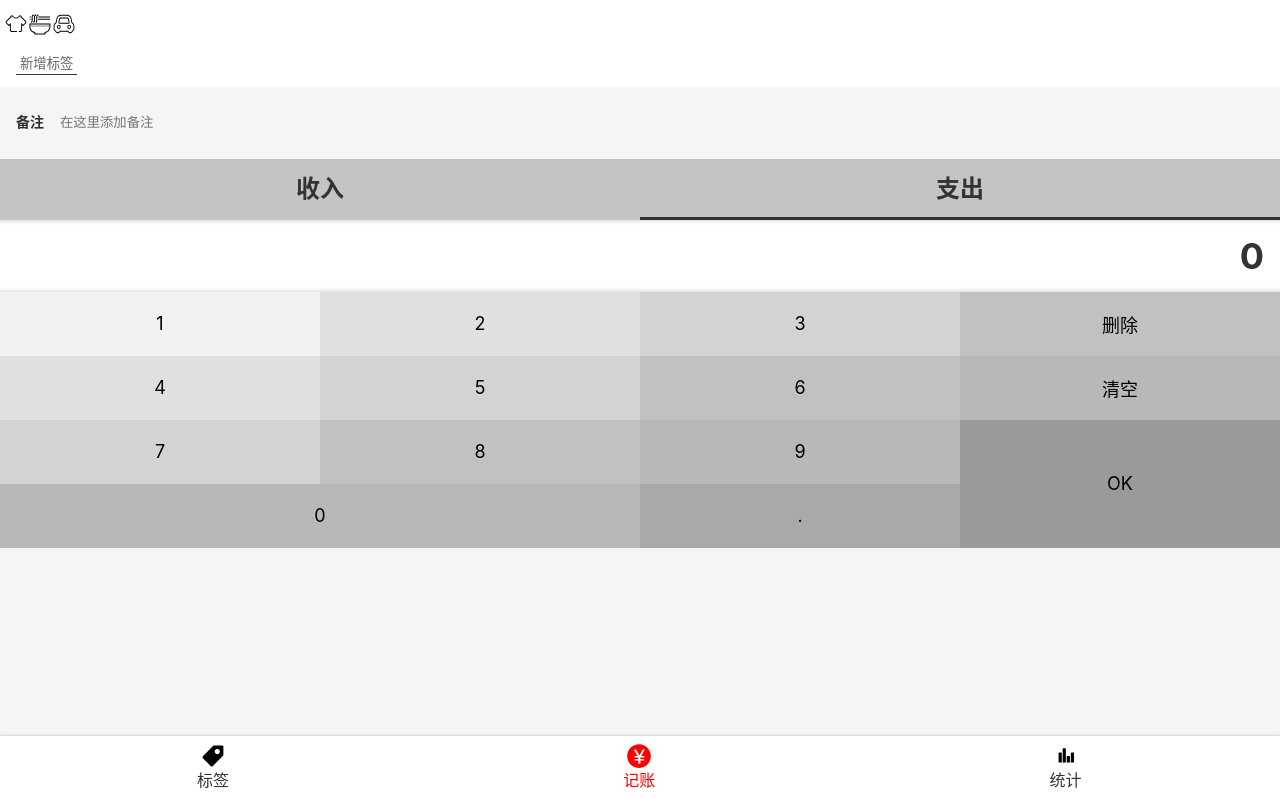
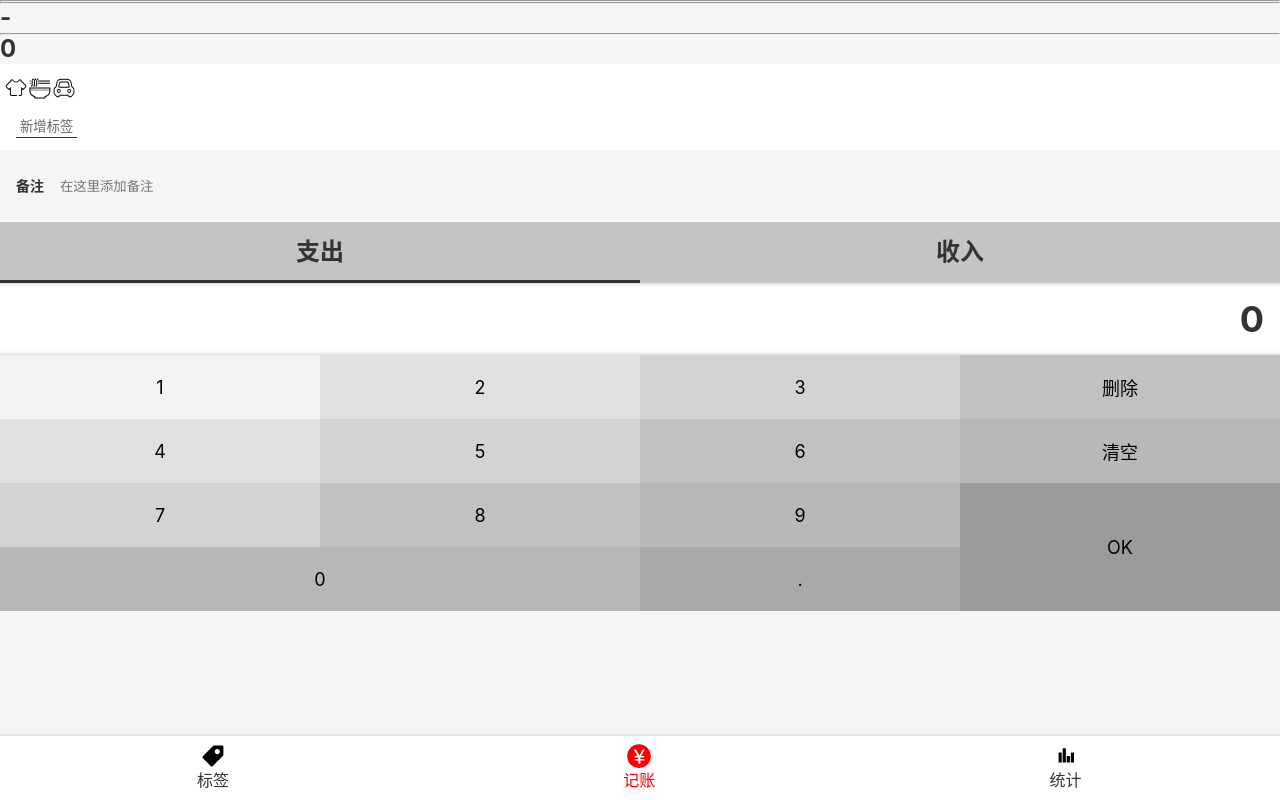
Before and after one commit to awttt/money-react, a React app: page /#/money in a window 1280 px wide. Built offline with nearby package versions, Linux system fonts and the light colour scheme.

Commit message:
完成收集数据（键盘输入0 和 OK 时 存在bug）

```diff
--- a/src/views/Money.tsx
+++ b/src/views/Money.tsx
@@ -22,16 +22,33 @@ function Money() {
   return (
     <MyLayout>
       {selected.tags.join(',')}
-      <TagsSection selected={selected.tags}
+      <hr/>
+      {selected.note}
+      <hr/>
+      {selected.category}
+      <hr/>
+      {selected.amount}
+      <TagsSection value={selected.tags}
                    onChange={(tags)=>setSelected({
                      ...selected,tags
                    })}/>
 
-      <NotesSection/>
+      <NotesSection value = {selected.note}
+                    onChange={(note)=>setSelected({
+                      ...selected,note
+                    })}/>
 
-      <CategorySection/>
+      <CategorySection value = {selected.category}
+                       onChange={(category)=>setSelected({
+                         ...selected,category
+                       })}/>
 
-      <NumberPadSection/>
+      <NumberPadSection value = {selected.amount}
+                        onChange={(amount)=>setSelected({
+                          ...selected,amount
+                        })}
+                        onOk={()=>{}}
+      />
 
 
     </MyLayout>
--- a/src/views/Money/CategorySection.tsx
+++ b/src/views/Money/CategorySection.tsx
@@ -1,6 +1,5 @@
 import styled from 'styled-components';
 import React, { useState} from 'react';
-import {type} from 'os';
 
 const Wrapper = styled.section`
   font-size: 24px;
@@ -25,20 +24,26 @@ const Wrapper = styled.section`
     }
   }
 `;
-const CategorySection:React.FC =()=>{
+
+type Props = {
+  value:'-' | '+'
+  onChange: (selected:'-' | '+')=>void;
+}
+
+const CategorySection:React.FC<Props> =(props)=>{
   const categoryMap = {'-':'支出','+':'收入'}
   type X = typeof categoryMap
   type Keys = keyof X
   // type Keys = keyof typeof categoryMap 计算出 categoryMap 的key的类型
-  const [category,setCategory] = useState('-')
-  const [categoryList] = useState<Keys[]>(['+','-'])
+
+  const [categoryList] = useState<Keys[]>(['-','+'])
 
   return(
     <Wrapper>
       <ul>
         {categoryList.map((c,key)=>
-          <li className={category===c ?'selected':''}
-              onClick={()=>{setCategory(c)}}
+          <li className={props.value === c ?'selected':''}
+              onClick={()=>{props.onChange(c)}}
               key={key}
           >{categoryMap[c]}</li>
         )}
--- a/src/views/Money/NotesSection.tsx
+++ b/src/views/Money/NotesSection.tsx
@@ -20,15 +20,19 @@ const Wrapper = styled.section`
   }
 `;
 
-const NotesSection:React.FunctionComponent =(props)=>{
-  const [notes,setNotes]=useState('')
+type Props = {
+  value : string;
+  onChange:(value:string) => void;
+}
+
+const NotesSection:React.FunctionComponent<Props> =(props)=>{
+
   const refInput = useRef<HTMLInputElement>(null)
   const onBlur=()=>{
     if(refInput.current!==null){
-      setNotes(refInput.current.value)
+      props.onChange(refInput.current.value)
     }
   }
-  console.log(notes);
   return(
         <Wrapper>
         <label>
@@ -38,7 +42,7 @@ const NotesSection:React.FunctionComponent =(props)=>{
                  // onChange={(e)=>setNotes(e.target.value)}
                  // 受控组件写法
                ref={refInput}
-                 defaultValue={notes}
+                 defaultValue={props.value}
                  onBlur={onBlur}
                  // 非受控组件写法
           />
--- a/src/views/Money/NumberPadSection.tsx
+++ b/src/views/Money/NumberPadSection.tsx
@@ -1,5 +1,5 @@
 import styled from 'styled-components';
-import React, {useState} from 'react';
+import React from 'react';
 
 const Wrapper = styled.section`
   display:flex;
@@ -50,19 +50,35 @@ const Wrapper = styled.section`
   }
 `;
 
-const NumberPadSection:React.FC = ()=>{
-  const [output,_setOutput] =useState('0')
+type Props = {
+  value: number
+  onChange: (value: number) => void;
+  onOk: () => void
+}
+
+
+const NumberPadSection:React.FC<Props> = (props)=>{
+  const output = props.value.toString()
   const setOutput=(output:string)=>{
+    let value
     if (output.length>16){
-      output=output.slice(0,16)
+      value=parseFloat(output.slice(0,16))
     }else if (output.length===0){
-      output='0'
+      value=0
+    }else {
+      value = parseFloat(output)
     }
-    _setOutput(output)
+    props.onChange(value)
   }
   const onClickButtonWrapper = (e:React.MouseEvent)=>{
     const text = (e.target as HTMLButtonElement).textContent
     if(text===null){return}
+    if (text === 'OK'){
+      if (props.onOk){
+        props.onOk()
+      }
+      return;
+    }
     switch (text) {
       case '0':
       case '1':
@@ -82,7 +98,9 @@ const NumberPadSection:React.FC = ()=>{
         break;
       case '.':
         if (output.indexOf('.')<0){
+          console.log('我输入了点', 'text:',typeof text,'output:',typeof output);
           setOutput(output+text)
+
         }else {
           return;
         }
@@ -97,7 +115,8 @@ const NumberPadSection:React.FC = ()=>{
           break;
       case '清空':
         setOutput('0')
-          break;
+        console.log('清空');
+        break;
       case  'OK':
         console.log('确认');
           break;
--- a/src/views/Money/TagsSection.tsx
+++ b/src/views/Money/TagsSection.tsx
@@ -26,12 +26,12 @@ const Wrapper = styled.section`
 `;
 
 type Props = {
-  selected:string[]
+  value:string[]
   onChange: (selected:string[])=>void;
 }
 const TagsSection:React.FC<Props> = (props)=>{
   const [tags,setTags]=useState<string[]>(['衣','食','行'])
-  const selectedTags = props.selected
+  const selectedTags = props.value
   const onAddTag =()=>{
    const tagName = window.prompt('新标签的名称为')
     if (tagName!==null){
```
